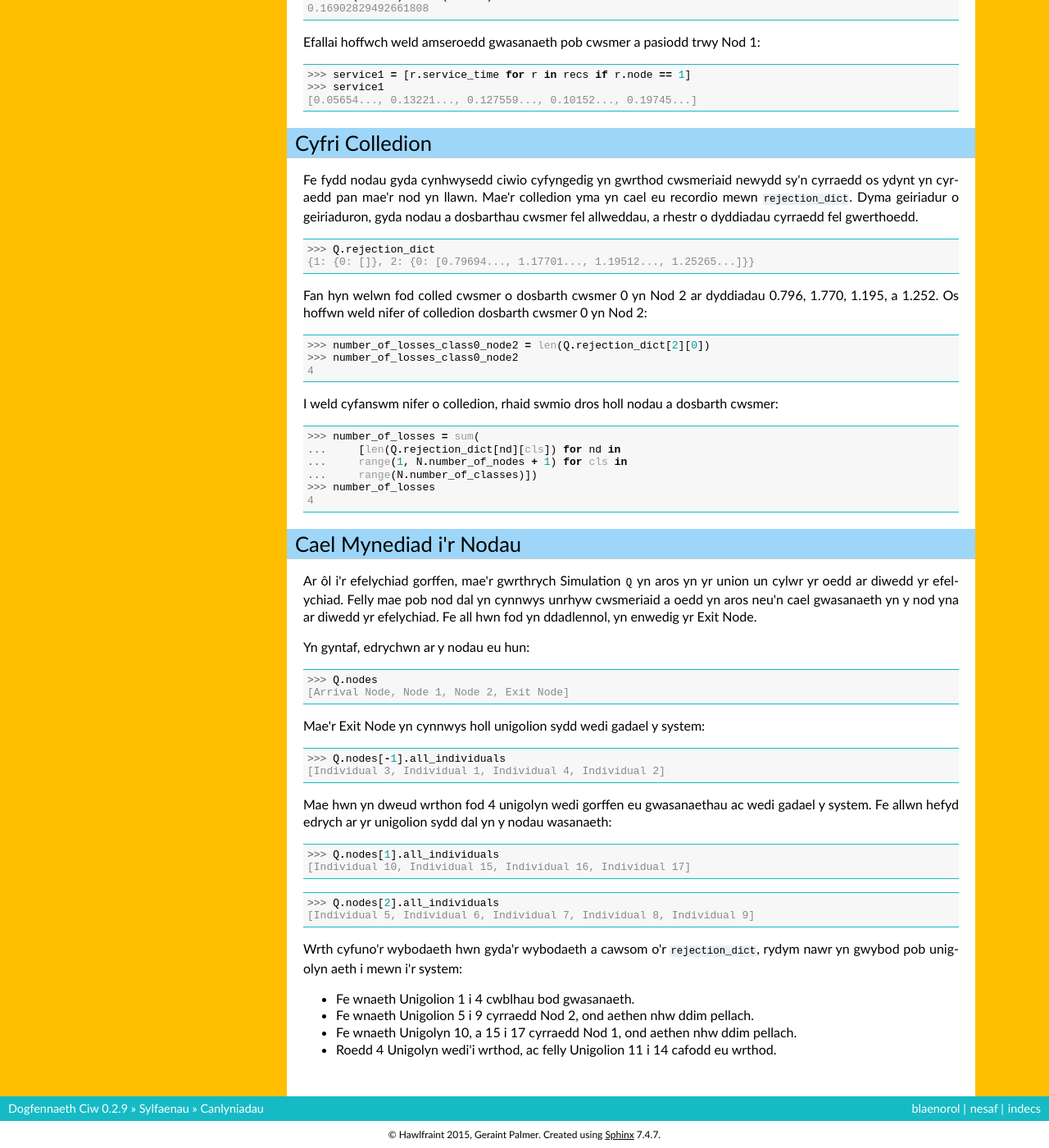
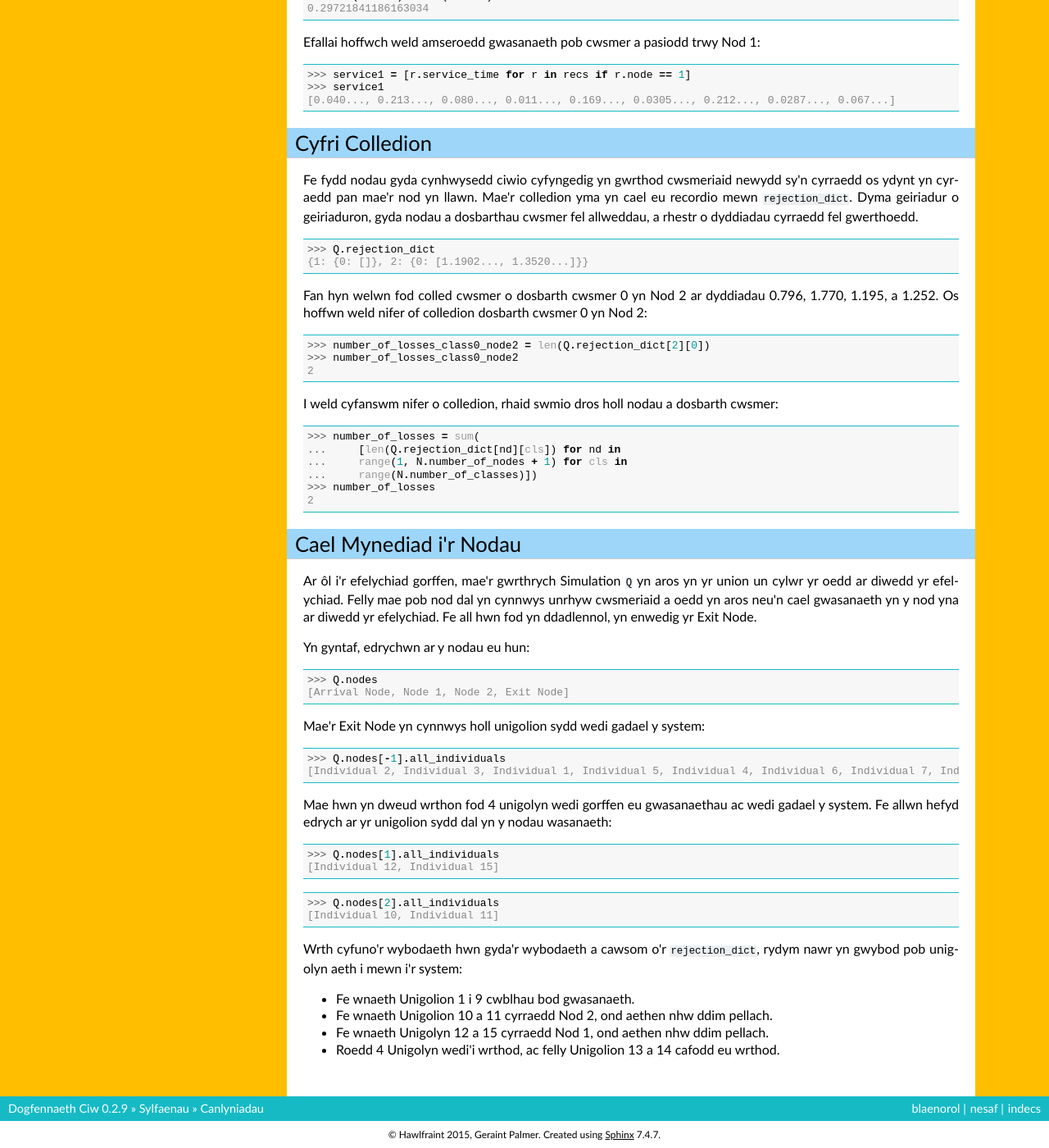
Before and after one commit to CiwPython/Ciw-cy, a Sphinx documentation site: the page built from docs/Basics/results.rst, in a window 1280 px wide and 1400 px high, scrolled down 1460 px. Shown: the whole window at 82% size. Built offline with Sphinx 7.4.7, drawn with Linux system fonts in a browser that asks for light colours; some of the changed text lies outside the part shown.

Commit message:
trwsio gwerthoedd yn results, custom

```diff
--- a/docs/Basics/results.rst
+++ b/docs/Basics/results.rst
@@ -74,15 +74,15 @@ O fan hyn, fe allwn cael edrych ar nifer o mesuron perfformiad trwy trin y rhest
 
     >>> waits2 = [r.waiting_time for r in recs if r.node == 2]
     >>> waits2
-    [0.0, 0.17402..., 0.25654..., 0.245544...]
+    [0.0, 0.252..., 0.242..., 0.366..., 0.278..., 0.064..., 0.540..., 0.455..., 0.474...]
     >>> sum(waits2) / len(waits2)
-    0.16902829492661808
+    0.29721841186163034
 
 Efallai hoffwch weld amseroedd gwasanaeth pob cwsmer a pasiodd trwy Nod 1:
 
     >>> service1 = [r.service_time for r in recs if r.node == 1]
     >>> service1
-    [0.05654..., 0.13221..., 0.127559..., 0.10152..., 0.19745...]
+    [0.040..., 0.213..., 0.080..., 0.011..., 0.169..., 0.0305..., 0.212..., 0.0287..., 0.067...]
 
 
 .. _count_losses:
@@ -94,14 +94,14 @@ Cyfri Colledion
 Fe fydd nodau gyda cynhwysedd ciwio cyfyngedig yn gwrthod cwsmeriaid newydd sy'n cyrraedd os ydynt yn cyraedd pan mae'r nod yn llawn. Mae'r colledion yma yn cael eu recordio mewn :code:`rejection_dict`. Dyma geiriadur o geiriaduron, gyda nodau a dosbarthau cwsmer fel allweddau, a rhestr o dyddiadau cyrraedd fel gwerthoedd.
 
     >>> Q.rejection_dict
-    {1: {0: []}, 2: {0: [0.79694..., 1.17701..., 1.19512..., 1.25265...]}}
+    {1: {0: []}, 2: {0: [1.1902..., 1.3520...]}}
 
 Fan hyn welwn fod colled cwsmer o dosbarth cwsmer 0 yn Nod 2 ar dyddiadau 0.796, 1.770, 1.195, a 1.252.
 Os hoffwn weld nifer of colledion dosbarth cwsmer 0 yn Nod 2:
 
     >>> number_of_losses_class0_node2 = len(Q.rejection_dict[2][0])
     >>> number_of_losses_class0_node2
-    4
+    2
 
 I weld cyfanswm nifer o colledion, rhaid swmio dros holl nodau a dosbarth cwsmer:
 
@@ -110,7 +110,7 @@ I weld cyfanswm nifer o colledion, rhaid swmio dros holl nodau a dosbarth cwsmer
     ...     range(1, N.number_of_nodes + 1) for cls in
     ...     range(N.number_of_classes)])
     >>> number_of_losses
-    4
+    2
 
 
 .. _access_nodes:
@@ -129,19 +129,19 @@ Yn gyntaf, edrychwn ar y nodau eu hun:
 Mae'r Exit Node yn cynnwys holl unigolion sydd wedi gadael y system:
 
     >>> Q.nodes[-1].all_individuals
-    [Individual 3, Individual 1, Individual 4, Individual 2]
+    [Individual 2, Individual 3, Individual 1, Individual 5, Individual 4, Individual 6, Individual 7, Individual 8, Individual 9]
 
 Mae hwn yn dweud wrthon fod 4 unigolyn wedi gorffen eu gwasanaethau ac wedi gadael y system. Fe allwn hefyd edrych ar yr unigolion sydd dal yn y nodau wasanaeth:
 
     >>> Q.nodes[1].all_individuals
-    [Individual 10, Individual 15, Individual 16, Individual 17]
+    [Individual 12, Individual 15]
 
     >>> Q.nodes[2].all_individuals
-    [Individual 5, Individual 6, Individual 7, Individual 8, Individual 9]
+    [Individual 10, Individual 11]
 
 Wrth cyfuno'r wybodaeth hwn gyda'r wybodaeth a cawsom o'r :code:`rejection_dict`, rydym nawr yn gwybod pob unigolyn aeth i mewn i'r system:
 
-- Fe wnaeth Unigolion 1 i 4 cwblhau bod gwasanaeth.
-- Fe wnaeth Unigolion 5 i 9 cyrraedd Nod 2, ond aethen nhw ddim pellach.
-- Fe wnaeth Unigolyn 10, a 15 i 17 cyrraedd Nod 1, ond aethen nhw ddim pellach.
-- Roedd 4 Unigolyn wedi'i wrthod, ac felly Unigolion 11 i 14 cafodd eu wrthod.
+- Fe wnaeth Unigolion 1 i 9 cwblhau bod gwasanaeth.
+- Fe wnaeth Unigolion 10 a 11 cyrraedd Nod 2, ond aethen nhw ddim pellach.
+- Fe wnaeth Unigolyn 12 a 15 cyrraedd Nod 1, ond aethen nhw ddim pellach.
+- Roedd 4 Unigolyn wedi'i wrthod, ac felly Unigolion 13 a 14 cafodd eu wrthod.
--- a/docs/Features/custom_dists.rst
+++ b/docs/Features/custom_dists.rst
@@ -16,7 +16,7 @@ Gall esiampl o ddosraniad arwahanol edrych fel hyn:
 
 Diffinir y dosraniad yma gan rhestr o rhestrau::
 
-    [[0.1, 9.5], [0.1, 10.2], [0.3, 10.6], [0.2, 10.9], [0.2, 11.7], [0.2, 12.1]]
+    [[0.1, 9.5], [0.1, 10.2], [0.3, 10.6], [0.2, 10.9], [0.2, 11.7], [0.1, 12.1]]
 
 Fan hyn rydym yn dweud samplwyd y gwerth 9.5 gyda thebygolrwydd 0.1, samplwyd y gwerth 10.2 gyda thebygolrwydd 0.1, ayyb. Noder rhaid i'r tebygolrwydd symio i 1.
 
@@ -31,7 +31,7 @@ Dangosir esiampl::
     Service_distributions:
       Class 0:
       - - Custom
-        - [[0.1, 9.5], [0.1, 10.2], [0.3, 10.6], [0.2, 10.9], [0.2, 11.7], [0.2, 12.1]]
+        - [[0.1, 9.5], [0.1, 10.2], [0.3, 10.6], [0.2, 10.9], [0.2, 11.7], [0.1, 12.1]]
       - - Exponential
         - 0.1
       Class 1:
```
